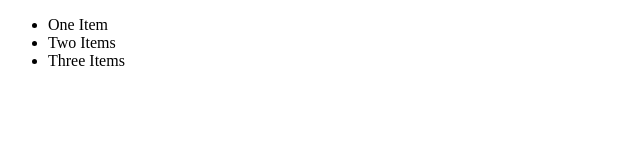
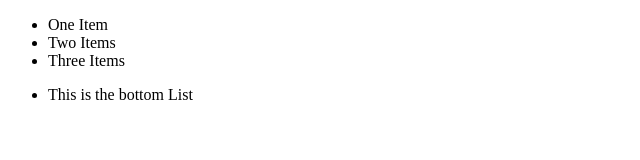
Before and after one commit to AbeMont/GitHub-Practice-2-Users-, a plain HTML site: page index.html in a window 1280 px wide. Shown: the whole page, without its empty margins (0-640 px from the left). Drawn offline with Linux system fonts and the light colour scheme.

Commit message:
Started bottom list

```diff
--- a/index.html
+++ b/index.html
@@ -10,5 +10,8 @@
       <li>Two Items</li>
       <li>Three Items</li>
     </ul>
+    <ul>
+      <li>This is the bottom List</li>
+    </ul>
   </body>
 </html>
```
